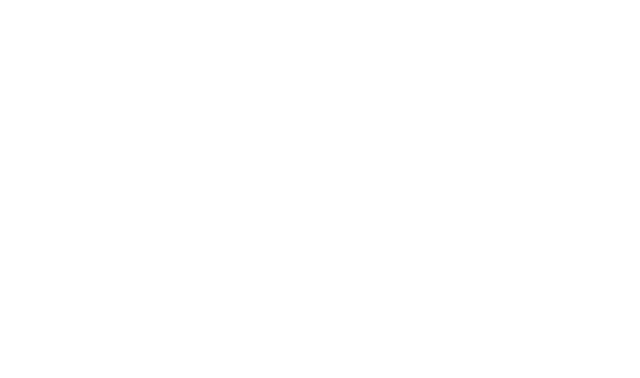
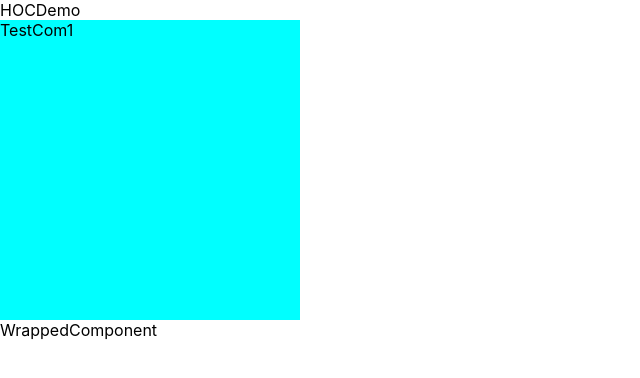
Before and after one commit to dxiuxiu/my_react_demo, a React app: page /hoc in a window 1280 px wide. Shown: the top 378 px of the page, without its empty margins (0-640 px from the left). Built offline with nearby package versions, Linux system fonts and the light colour scheme.

Commit message:
hoc 简单练习

```diff
--- /dev/null
+++ b/src/components/TestCom1/index.js
@@ -0,0 +1,13 @@
+import React from 'react'
+import withPopWindow from '@/components/hocs/withPopWindow'
+import './index.less'
+
+function TestCom1(){
+    return (
+        <div className='TestCom1_container'>
+           TestCom1
+        </div>
+    )
+}
+
+export default withPopWindow()(TestCom1)
--- /dev/null
+++ b/src/components/TestCom1/index.less
@@ -0,0 +1,5 @@
+.TestCom1_container{
+    width: 300px;
+    height: 300px;
+    background-color: aqua;
+}
--- /dev/null
+++ b/src/components/hocs/withPopWindow/index.js
@@ -0,0 +1,26 @@
+
+import React from 'react'
+import './index.less'
+
+const withPopWindow = ()=>(WrappedComponent)=>{
+    return class extends React.Component{
+
+        wrappedComponentClick=()=>{
+
+        }
+
+        render(){
+            const mapMethodToProps={
+                wrappedComponentClick:this.mapMethodToProps
+            }
+            return (
+                <div className='withPopWindow_container'>
+                    <WrappedComponent {...mapMethodToProps} {...this.props} {...this.state}/>
+                    WrappedComponent
+                </div>
+            )
+        }
+    }
+}
+
+export default withPopWindow
--- /dev/null
+++ b/src/components/hocs/withPopWindow/index.less
@@ -0,0 +1,3 @@
+.withPopWindow_container{
+    position: relative;
+}
--- /dev/null
+++ b/src/pages/HOCDemo/index.js
@@ -0,0 +1,10 @@
+import TestCom1 from '@/components/TestCom1'
+
+export default function HOCDemo(){
+    return (
+        <div className='HOCDemo_container'>
+           HOCDemo
+           <TestCom1/>
+        </div>
+    )
+}
--- a/src/pages/index.js
+++ b/src/pages/index.js
@@ -1,5 +1,5 @@
-import {Suspense,lazy} from 'react'
-import {BrowserRouter as Router,Route,Switch} from 'react-router-dom'
+import {Suspense} from 'react' // lazy
+import {BrowserRouter as Router,Switch} from 'react-router-dom' // Route
 import {createRoute} from '@/routes/createRoute'
 import routesConfig from '@/routes'
 
@@ -10,10 +10,10 @@
         <Suspense fallback={<div>loading</div>}>
             <Router>
             <Switch>
-                {/* {
+                {
                     createRoute({routesConfig})
-                } */}
-               <Route exact path='/' component={lazy(()=>import('@/pages/App/App'))}/>
+                }
+               {/* <Route exact path='/' component={lazy(()=>import('@/pages/HOCDemo'))}/> */}
             </Switch>
         </Router>
         </Suspense>
--- a/src/routes/config.js
+++ b/src/routes/config.js
@@ -1,5 +1,5 @@
 import {lazy} from 'react'
-const routeConfig=[
+const routesConfig=[
     {
         title:'APP',
         path:'/',
@@ -8,6 +8,14 @@
           import(/* webpackChunkName: "app" */ '@/pages/App/App'), // app.chunk.js
 		),
         exact:true
+    },
+    {
+        title:'HOCDemo',
+        path:'/hoc',
+        component: lazy(() =>
+          import(/* webpackChunkName: "hoc-demo" */ '@/pages/HOCDemo'), // app.chunk.js
+		),
+        exact:false
     }
 ]
-export default routeConfig
+export default routesConfig
```
